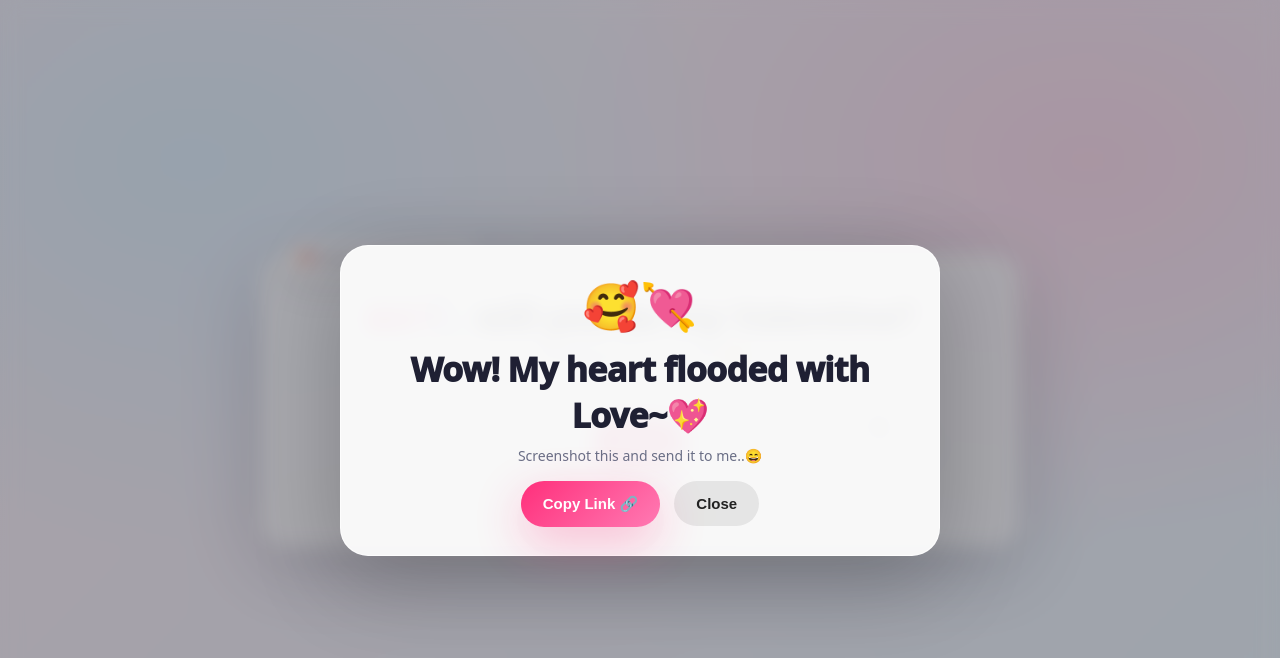
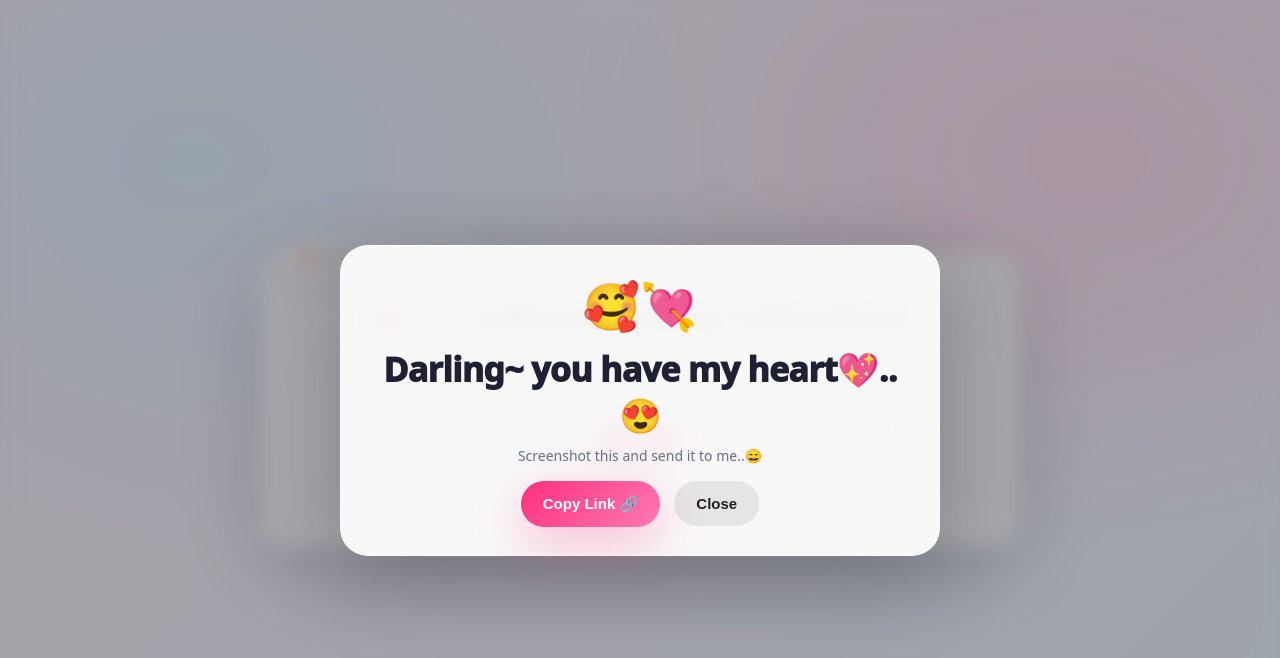
Before and after one commit to cinelaxman/Aarti-, a plain HTML site: page index.html in a window 1280 px wide. Both pictures are taken after a click on the button "Yes 💖". Drawn offline with Linux system fonts and the light colour scheme.

Commit message:
index.html

```diff
--- a/index.html
+++ b/index.html
@@ -174,7 +174,7 @@
   <div class="modal" id="modal">
     <div class="box">
       <div style="font-size:46px">🥰💘</div>
-      <div class="big">Wow! My heart flooded with Love~💖</div>
+      <div class="big">Darling~ you have my heart💖..😍</div>
       <p style="margin:0;color:#6a6f86;font-size:14px;">
         Screenshot this and send it to me..😄
       </p>
```
